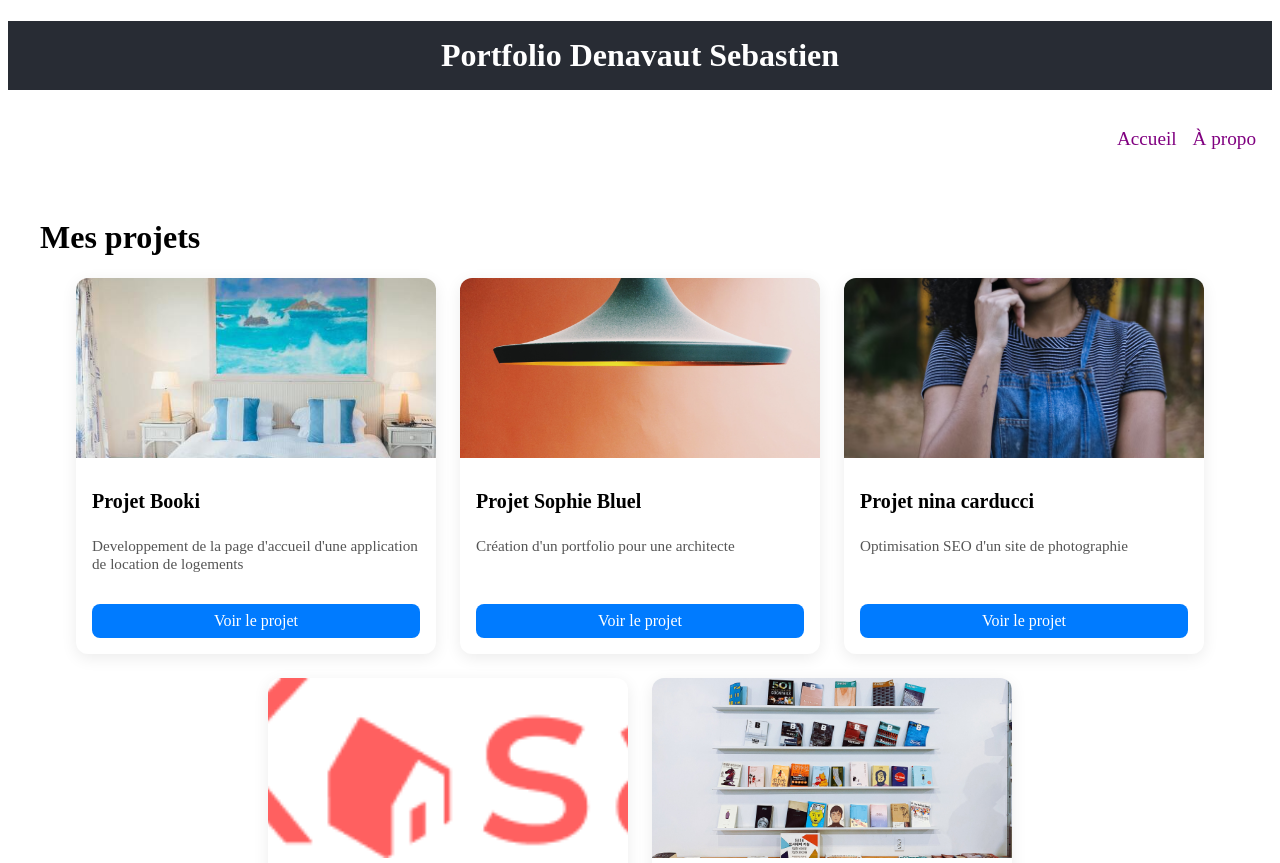
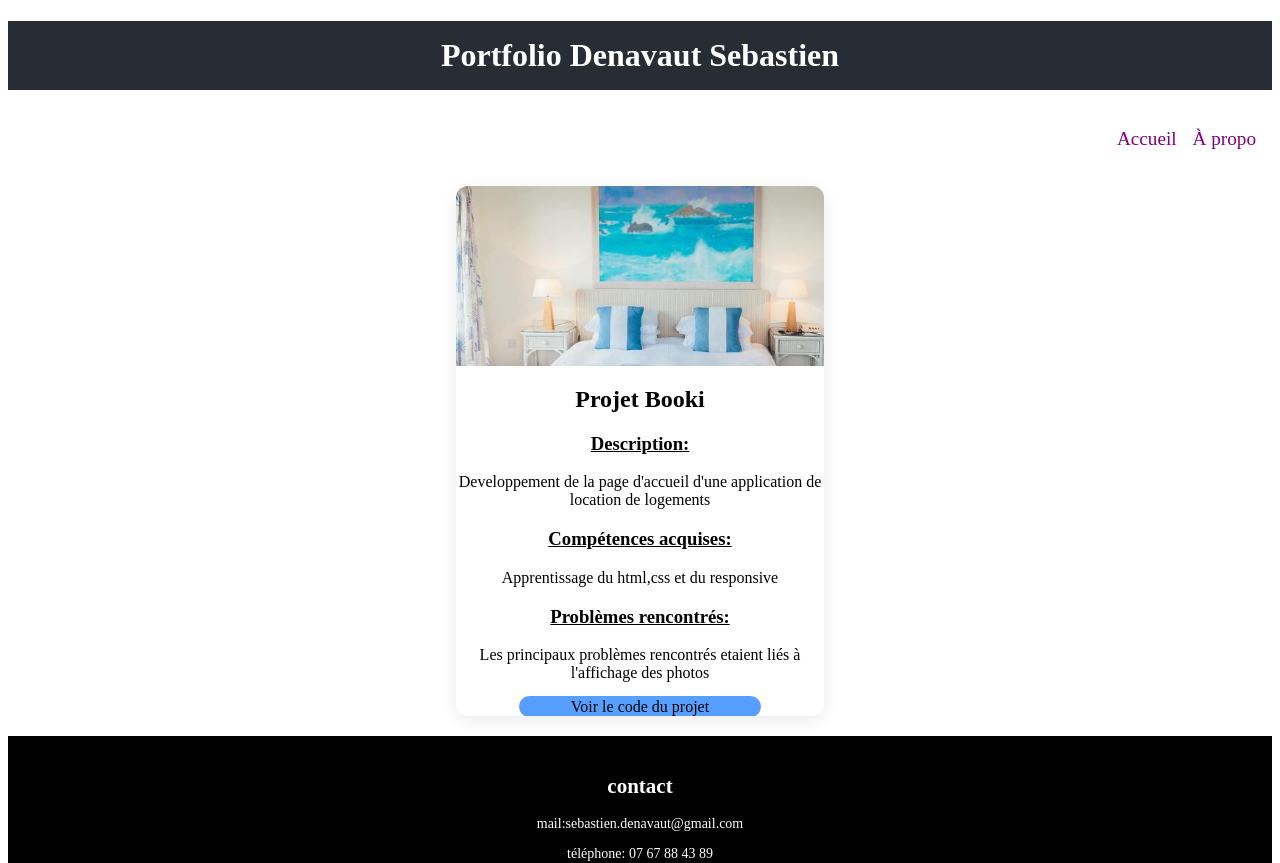
Before and after one commit to chifoumi62/portfolio, a React (Vite) app: page /projet/1 in a window 1280 px wide. Shown: the top 863 px of the page. Built offline with nearby package versions, Linux system fonts and the light colour scheme.

Commit message:
creation d'une nouvelle page "projetCard"

```diff
--- a/src/components/projet/projet.css
+++ b/src/components/projet/projet.css
@@ -1,26 +1,19 @@
-/* Projet.css */
-.projets-container {
-  padding: 2rem;
-  max-width: 1200px;
-  margin: 0 auto;
+.projets-card-container {
+  display: flex;
+  flex-wrap: wrap;
+  justify-content: center;
+  gap: 1rem;
+  padding: 1rem;
 }
 
-.projet-grid {
-    display: flex;
-    flex-direction: row;
-    flex-wrap: wrap;
-    gap: 1.5rem;
-    justify-content: center;
-    @media (max-width: 600px) {
-        flex-direction: column;
-        align-items: center;
+.projets-card-link {
+    text-decoration: none;
     }
 
 
-}
-
-.projet-card {
-  background-color: #fff;
+.projets-card {
+    text-align: center;
+    background-color: #fff;
   border-radius: 12px;
   box-shadow: 0 4px 16px rgba(0, 0, 0, 0.08);
   overflow: hidden;
@@ -30,50 +23,29 @@
   width: 30%;
   @media (max-width: 600px) {
     width: 90%;
-  }
-
+}
 }
 
-.projet-card:hover {
-  transform: translateY(-5px);
-  box-shadow: 0 6px 20px rgba(0, 0, 0, 0.1);
-}
-
-.projet-card img {
+.projets-card img {
   width: 100%;
   height: 180px;
   object-fit: cover;
 }
 
-.projet-card-content {
+.projets-card-content {
   padding: 1rem;
   flex: 1;
   display: flex;
   flex-direction: column;
 }
 
-.projet-card h2 {
+.projets-card h2 {
   font-size: 1.25rem;
   margin-bottom: 0.5rem;
 }
 
-.projet-card p {
+.projets-card p {
   flex: 1;
   font-size: 0.95rem;
   color: #555;
 }
-
-.projet-card a {
-  margin-top: 1rem;
-  text-decoration: none;
-  background-color: #007bff;
-  color: white;
-  padding: 0.5rem 1rem;
-  border-radius: 8px;
-  text-align: center;
-  transition: background-color 0.2s ease;
-}
-
-.projet-card a:hover {
-  background-color: #0056b3;
-}
--- a/src/components/projet/projet.jsx
+++ b/src/components/projet/projet.jsx
@@ -1,4 +1,5 @@
 import "./projet.css";
+import { Link } from "react-router-dom";
 
 const projet = [
   {
@@ -36,25 +37,37 @@ const projet = [
     title: "Projet mon vieux grimoire",
     description: "Création du back-end d'une application de gestion de livres",
     image: "/assets/book_add.jpg",
-    link: "https://github.com/chifoumi62/backend",
+    link: "",
   },
 ];
-
+/*const projet = [];
+fetch("data/projet.json")
+  .then((Response) => Response.json())
+  .then((data) => {
+    projet.push(...data);
+  })
+  .catch((error) => {
+    console.error("error fetching data:", error);
+  });
+*/
 function Projet() {
   return (
     <div className="projets-container">
       <h1>Mes projets</h1>
-      <div className="projet-grid">
+      <div className="projets-card-container">
         {projet.map((item) => (
-          <div key={item.id} className="projet-card">
-            <img src={item.image} alt={item.title} />
-            <div className="projet-card-content">
-              <h2>{item.title}</h2>
-              <p>{item.description}</p>
-              <a href={item.link} target="_blank" rel="noopener noreferrer">
-                Voir le projet
-              </a>
-            </div>
+          <div className="projets-card" key={item.id}>
+            <Link
+              to={`/projet/${item.id}`}
+              className="projets-card-link"
+              key={item.id}
+            >
+              <img src={item.image} alt={item.title} />
+              <div className="projets-card-content">
+                <h2>{item.title}</h2>
+                <p>{item.description}</p>
+              </div>
+            </Link>
           </div>
         ))}
       </div>
--- /dev/null
+++ b/src/components/projetCard/projetCard.css
@@ -0,0 +1,51 @@
+h3 {
+  text-decoration: underline;
+}
+
+.projet-card-container {
+  display: flex;
+  flex-direction: row ;
+  align-items: center;
+  justify-content: center;
+  padding: 20px;
+}
+
+.projet-card {
+    text-align: center;
+    background-color: #fff;
+  border-radius: 12px;
+  box-shadow: 0 4px 16px rgba(0, 0, 0, 0.08);
+  overflow: hidden;
+  display: flex;
+  flex-direction: column;
+  transition: transform 0.2s ease, box-shadow 0.2s ease;
+  width: 30%;
+  @media (max-width: 600px) {
+    width: 90%;
+  }
+
+}
+
+.projet-card:hover {
+  transform: translateY(-5px);
+  box-shadow: 0 6px 20px rgba(0, 0, 0, 0.1);
+}
+
+.projet-card img {
+  width: 100%;
+  height: 180px;
+    object-fit: cover;
+}
+.projet-card-link {
+  text-decoration: none;
+  color: inherit;
+  border: 2px solid transparent;
+  border-radius: 20px;
+  background-color:rgba(0, 110, 255, 0.664);
+  padding-left: 50px ;
+  padding-right: 50px ;
+}
+.projet-card-link:hover {
+  cursor: pointer;
+
+}
--- /dev/null
+++ b/src/components/projetCard/projetCard.jsx
@@ -0,0 +1,93 @@
+import { useParams } from "react-router-dom";
+import "./projetCard.css";
+
+function ProjetCard() {
+  const { id } = useParams();
+  const projet = [
+    {
+      id: 1,
+      title: "Projet Booki",
+      description:
+        "Developpement de la page d'accueil d'une application de location de logements",
+      compétences: "Apprentissage du html,css et du responsive",
+      problème:
+        "Les principaux problèmes rencontrés etaient liés à l'affichage des photos",
+      image: "/assets/booki.jpg",
+      link: "https://github.com/chifoumi62/projet_booki/tree/main",
+    },
+    {
+      id: 2,
+      title: "Projet Sophie Bluel",
+      description: "Création d'un portfolio pour une architecte",
+      compétences:
+        "Apprentissage du javascript pour la création de pages web dynamiques",
+      problème:
+        "L'utilisation de la fonction fetch notamment le charge utile qui n'est pas toujours au format json",
+      image: "/assets/abajour-tahina.png",
+      link: "https://github.com/chifoumi62/Portfolio-architecte-sophie-bluel",
+    },
+    {
+      id: 3,
+      title: "Projet nina carducci",
+      description: "Optimisation SEO d'un site de photographie",
+      compétences:
+        "Obtenir un rapport lighthousse et wave correct, débugger un site web ainsi que l'implentation de metadonnées ",
+      problème: "Le traitement des photos et les metadonnées",
+      image: "/assets/nina.png",
+      link: "https://github.com/chifoumi62/Nina-Carducci-Dev",
+    },
+    {
+      id: 4,
+      title: "Kasa",
+      description:
+        "Création d'une application de location de logements avec React",
+      compétences: "Commencer à appréhender React et son concept",
+      problème:
+        "Apprendre à coder autrement avec le meme langage deja utilisé (javascript) et appréhender le concept de composant réutilisables avec les props",
+      image: "/assets/LOGO (1).png",
+      link: "https://github.com/chifoumi62/react-kasa",
+    },
+    {
+      id: 5,
+      title: "Projet mon vieux grimoire",
+      description:
+        "Création du back-end d'une application de gestion de livres",
+      compétences:
+        "Construire une API avec node.js et express avec une relation avec mongoDB",
+      problème:
+        "L'architecture et le code de la logique métier ainsi que l'implémentation du middelware pour optimisation des photos avec sharp",
+      image: "/assets/book_add.jpg",
+      link: "https://github.com/chifoumi62/backend",
+    },
+  ];
+
+  const projetItem = projet.find((item) => item.id === parseInt(id));
+  if (!projetItem) {
+    return <div>Projet non trouvé</div>;
+  }
+  return (
+    <div className="projet-card-container">
+      <div className="projet-card">
+        <img src={projetItem.image} alt={projetItem.title} />
+        <div className="projet-card-content">
+          <h2>{projetItem.title}</h2>
+          <h3>Description:</h3>
+          <p>{projetItem.description}</p>
+          <h3>Compétences acquises:</h3>
+          <p>{projetItem.compétences}</p>
+          <h3>Problèmes rencontrés:</h3>
+          <p>{projetItem.problème}</p>
+          <a
+            href={projetItem.link}
+            target="_blank"
+            rel="noopener noreferrer"
+            className="projet-card-link"
+          >
+            Voir le code du projet
+          </a>
+        </div>
+      </div>
+    </div>
+  );
+}
+export default ProjetCard;
--- a/src/main.jsx
+++ b/src/main.jsx
@@ -2,6 +2,7 @@ import { StrictMode } from "react";
 import { createRoot } from "react-dom/client";
 import App from "./pages/App.jsx";
 import Apropos from "./pages/apropos.jsx";
+import ProjetCard from "./components/projetCard/projetCard.jsx";
 import Header from "./components/header/header.jsx";
 import Footer from "./components/footer/footer.jsx";
 import { BrowserRouter as Router, Routes, Route } from "react-router-dom";
@@ -13,6 +14,7 @@ createRoot(document.getElementById("root")).render(
       <Routes>
         <Route path="/*" element={<App />} />
         <Route path="/apropos" element={<Apropos />} />
+        <Route path="/projet/:id" element={<ProjetCard />} />
       </Routes>
       <Footer />
     </Router>
```
Also changed, not shown: public/data/projet.json (added, +40 -0 lines).
